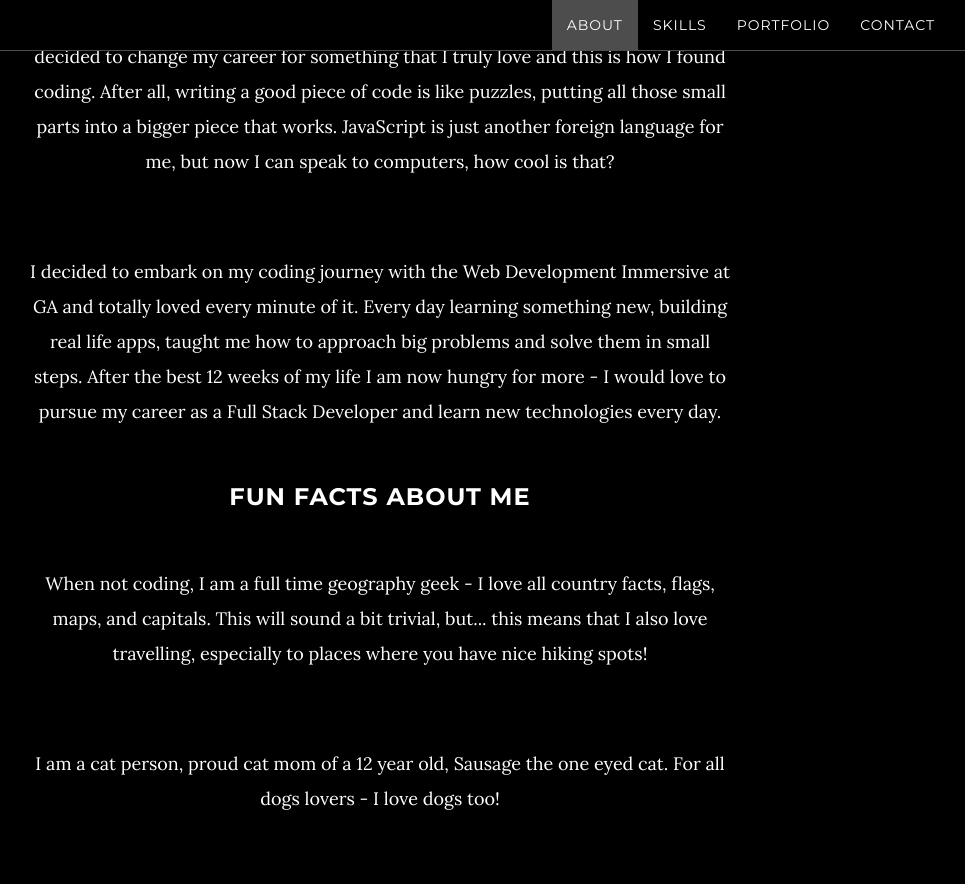
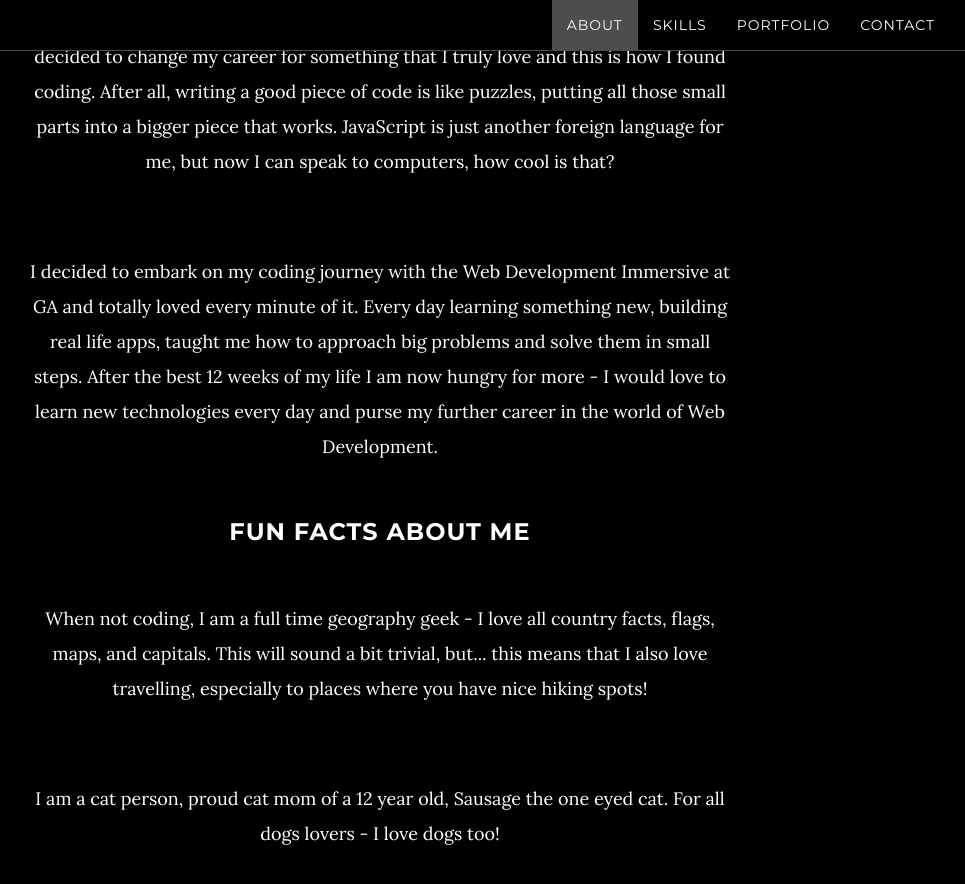
Before and after one commit to alexcviek/alexcviek.github.io, a Jekyll site: the page built from index.html, in a window 1280 px wide and 900 px high, scrolled down 1441 px. Shown: the top 884 px of the window, without its empty margins (260-1225 px from the left). Built offline with Jekyll 4.4.1, drawn with Linux system fonts in a browser that asks for light colours; some of the changed text lies outside the part shown.

Commit message:
new job desc added

```diff
--- a/_config.yml
+++ b/_config.yml
@@ -49,6 +49,12 @@ project:
     image: /img/project4.png
     github: https://github.com/alexcviek/project-3-api
     heroku: https://adventurefy.herokuapp.com/
+  - title: teamo
+    technologies: HTML5 | CSS3 | Framework 7 | JavaScript | Backbone.js | Underscore.js | Marionette.js | Eclipse
+    desc: Currently I am working as a Junior Front End Developer at Sportplan Ltd in London, where I code alongside the CEO and develop the Front End side of the new features of teamo app, that makes life easier for coaches and players.
+    image: /img/project4.png
+    github: https://web.teamo.chat/
+    heroku: https://teamo.chat/
 
 # Build settings
 markdown: kramdown
--- a/_includes/about.html
+++ b/_includes/about.html
@@ -8,7 +8,8 @@
       <p class="about">Having loved languages and puzzles throughout my life, I have spent over five years in the hospitality industry, which is not really reflecting my interests, nor passions. I decided to change my career for something that I truly love and this is how I found coding. After all, writing a good piece of code is like puzzles, putting all those small parts into a bigger piece that works. JavaScript is just another foreign language for me, but now I can speak to computers, how cool is that?
       </p>
       <p class="about">I decided to embark on my coding journey with the Web Development Immersive at GA and totally loved every minute of it. Every day learning something new, building real life apps, taught me how to approach big problems and solve them in small steps.
-        After the best 12 weeks of my life I am now hungry for more - I would love to pursue my career as a Full Stack Developer and learn new technologies every day.
+      After the best 12 weeks of my life I am now hungry for more - I would love to learn new technologies every day and purse my further career in the world of Web Development.
+
       </p>
       <h4>Fun facts about me</h4>
       <p class="about">When not coding, I am a full time geography geek - I love all country facts, flags, maps, and capitals. This will sound a bit trivial, but... this means that I also love travelling, especially to places where you have nice hiking spots!</p>
--- a/_includes/portfolio.html
+++ b/_includes/portfolio.html
@@ -12,8 +12,8 @@
             <h5>Technologies used:</h5>
             <h6>{{ project.technologies }}</h6>
             <p class="project">{{ project.desc }}</p>
-            <a href="{{ project.github }}" target="_blank" class="btn btn-default btn-lg portfolio-btn"><i class="fa fa-github fa-fw"></i> See me on GitHub</a>
-            <a href="{{ project.heroku }}" target="_blank" class="btn btn-default btn-lg portfolio-btn"><i class="fa fa-cloud fa-fw"></i> See me on Heroku</a>
+              <a href="{{ project.github }}" target="_blank" class="btn btn-default btn-lg portfolio-btn"><i class="fa fa-github fa-fw"></i> See me on GitHub</a>
+              <a href="{{ project.heroku }}" target="_blank" class="btn btn-default btn-lg portfolio-btn"><i class="fa fa-cloud fa-fw"></i> See me on Heroku</a>
           </div>
           <hr class="line">
           {% endfor %}
```
